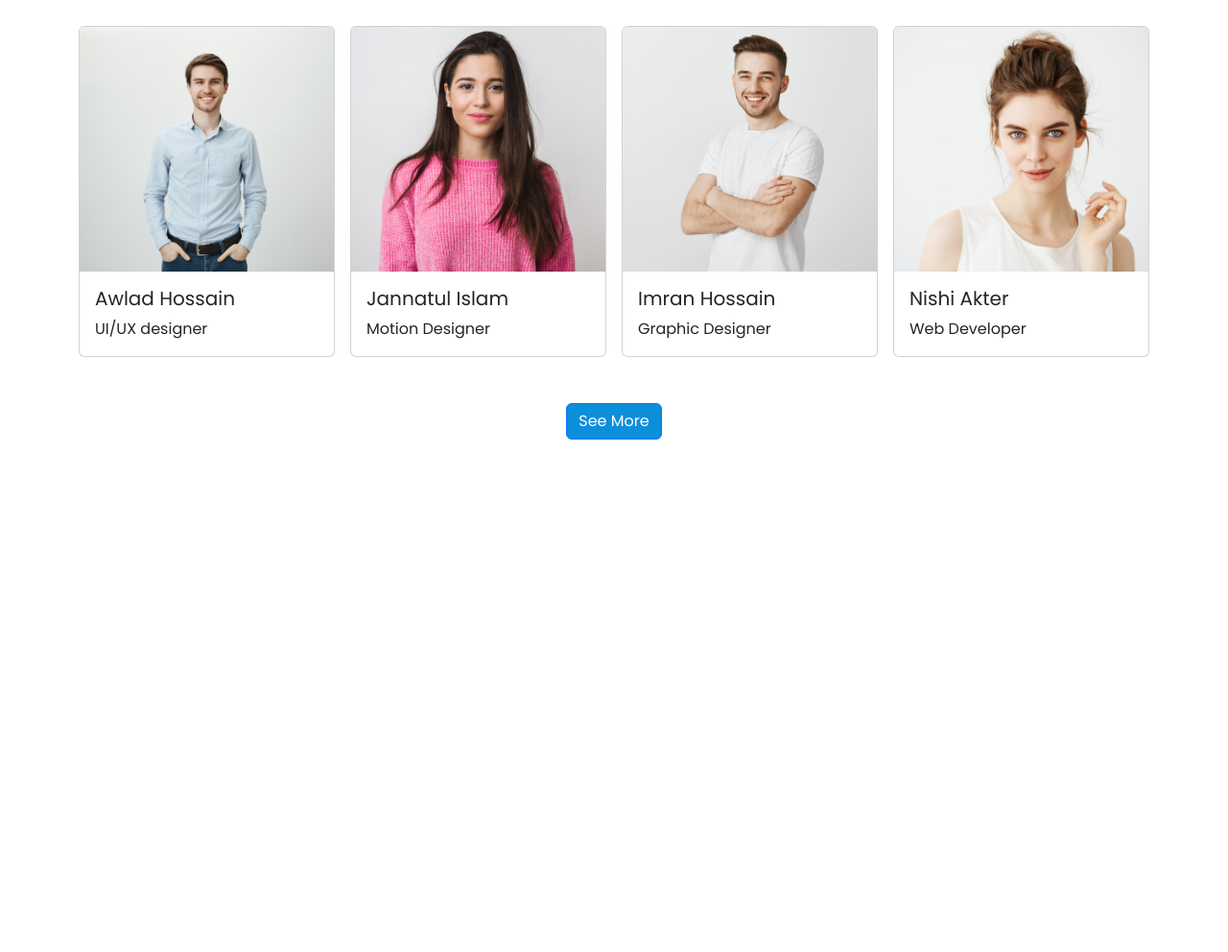
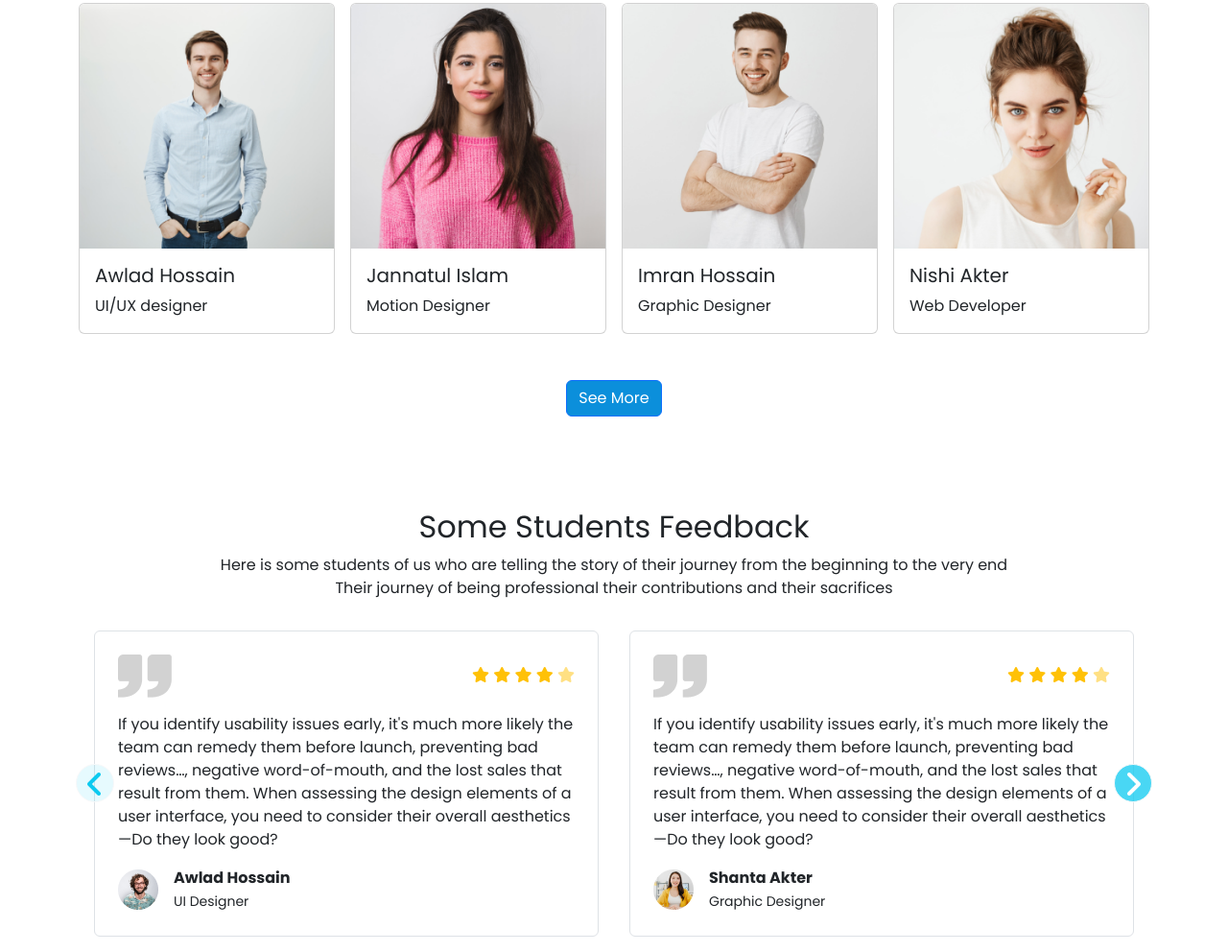
Before and after one commit to Arafkhan1/Assignment-three-digital-learning, a plain HTML site: page index.html in a window 1280 px wide. Shown: the part 3105-4097 px from the top of the page at 96% size. Before the commit the page ends 3659 px from the top, so only its background shows below. Drawn offline with nearby package versions, Linux system fonts and the light colour scheme; a web font is replaced by a local one.

Commit message:
feedback

```diff
--- a/index.html
+++ b/index.html
@@ -22,6 +22,8 @@
     <link
         href="https://fonts.googleapis.com/css2?family=Edu+VIC+WA+NT+Beginner&family=Poppins:wght@200;400;600;700&display=swap"
         rel="stylesheet">
+    <!-- font awesome style -->
+    <script src="https://kit.fontawesome.com/853440d19b.js" crossorigin="anonymous"></script>
 
 </head>
 
@@ -394,7 +396,7 @@
 
         <!-- successfull students view card design start -->
 
-        <section id="success" class="my-4 py-4">
+        <section id="success" class="my-4">
             <div class="text-center p-5">
                 <h2>Our Successfull Students</h2>
                 <p>Successful students know how to focus on their studies when it matters while also taking breaks when
@@ -454,6 +456,94 @@
         <!-- students view card design end -->
 
 
+        <!-- students feedback code -->
+
+        <section id="feedback" class="pt-5 mt-5">
+            <div class="text-center">
+                <h2>Some Students Feedback</h2>
+                <p>Here is some students of us who are telling the story of their journey from the beginning to the very
+                    end <br>
+                    Their journey of being professional their contributions and their sacrifices</p>
+            </div>
+            <div class="d-lg-flex">
+                <div class="border rounded m-3 p-4 position-relative">
+                    <span id="badge"
+                        class="position-absolute top-50 start-0 translate-middle text-center py-1 bg-info bg-opacity-10 border border-light rounded-circle">
+                        <span class=""><i class="fa-solid fa-angle-left text-info fs-2"></i></span>
+                    </span>
+                    <div class="d-flex justify-content-between align-items-center mb-3">
+                        <div><img src="images/comma.png" alt=""></div>
+                        <div class="text-warning">
+                            <i class="fa-solid fa-star"></i>
+                            <i class="fa-solid fa-star"></i>
+                            <i class="fa-solid fa-star"></i>
+                            <i class="fa-solid fa-star"></i>
+                            <i class="fa-solid fa-star text-warning text-opacity-50"></i>
+                        </div>
+                    </div>
+                    <div>
+                        <p>If you identify usability issues early, it's much more likely the team can remedy them before
+                            launch,
+                            preventing bad reviews…, negative word-of-mouth, and the lost sales that result from them.
+                            When assessing the design elements of a user interface, you need to consider their overall
+                            aesthetics—Do they
+                            look good?
+                        </p>
+                    </div>
+                    <div class="d-flex align-items-center">
+                        <div>
+                            <img src="images/student/student-5.png" alt="">
+                        </div>
+                        <div class="ms-3">
+                            <p class="m-0 fw-bold">Awlad Hossain <br>
+                                <small class="fw-normal">UI Designer</small>
+                            </p>
+                        </div>
+
+                    </div>
+                </div>
+                <div class="border rounded m-3 p-4 position-relative">
+                    <span id="badge"
+                        class="position-absolute top-50 start-100 translate-middle text-center py-1 bg-info bg-opacity-75 border border-light rounded-circle">
+                        <span class=""><i class="fa-solid fa-angle-right text-white fs-2"></i></span>
+                    </span>
+                    <div class="d-flex justify-content-between align-items-center mb-3">
+                        <div><img src="images/comma.png" alt=""></div>
+                        <div class="text-warning">
+                            <i class="fa-solid fa-star"></i>
+                            <i class="fa-solid fa-star"></i>
+                            <i class="fa-solid fa-star"></i>
+                            <i class="fa-solid fa-star"></i>
+                            <i class="fa-solid fa-star text-warning text-opacity-50"></i>
+                        </div>
+                    </div>
+                    <div>
+                        <p>If you identify usability issues early, it's much more likely the team can remedy them before
+                            launch,
+                            preventing bad reviews…, negative word-of-mouth, and the lost sales that result from them.
+                            When assessing the design elements of a user interface, you need to consider their overall
+                            aesthetics—Do they
+                            look good?
+                        </p>
+                    </div>
+                    <div class="d-flex align-items-center">
+                        <div>
+                            <img src="images/student/student-6.png" alt="">
+                        </div>
+                        <div class="ms-3">
+                            <p class="m-0 fw-bold">Shanta Akter <br>
+                                <small class="fw-normal">Graphic Designer</small>
+                            </p>
+                        </div>
+
+                    </div>
+                </div>
+            </div>
+        </section>
+        <!-- students feedback end -->
+
+
+
     </main>
     <script src="https://cdn.jsdelivr.net/npm/bootstrap@5.2.0/dist/js/bootstrap.bundle.min.js"
         integrity="sha384-A3rJD856KowSb7dwlZdYEkO39Gagi7vIsF0jrRAoQmDKKtQBHUuLZ9AsSv4jD4Xa"
```
